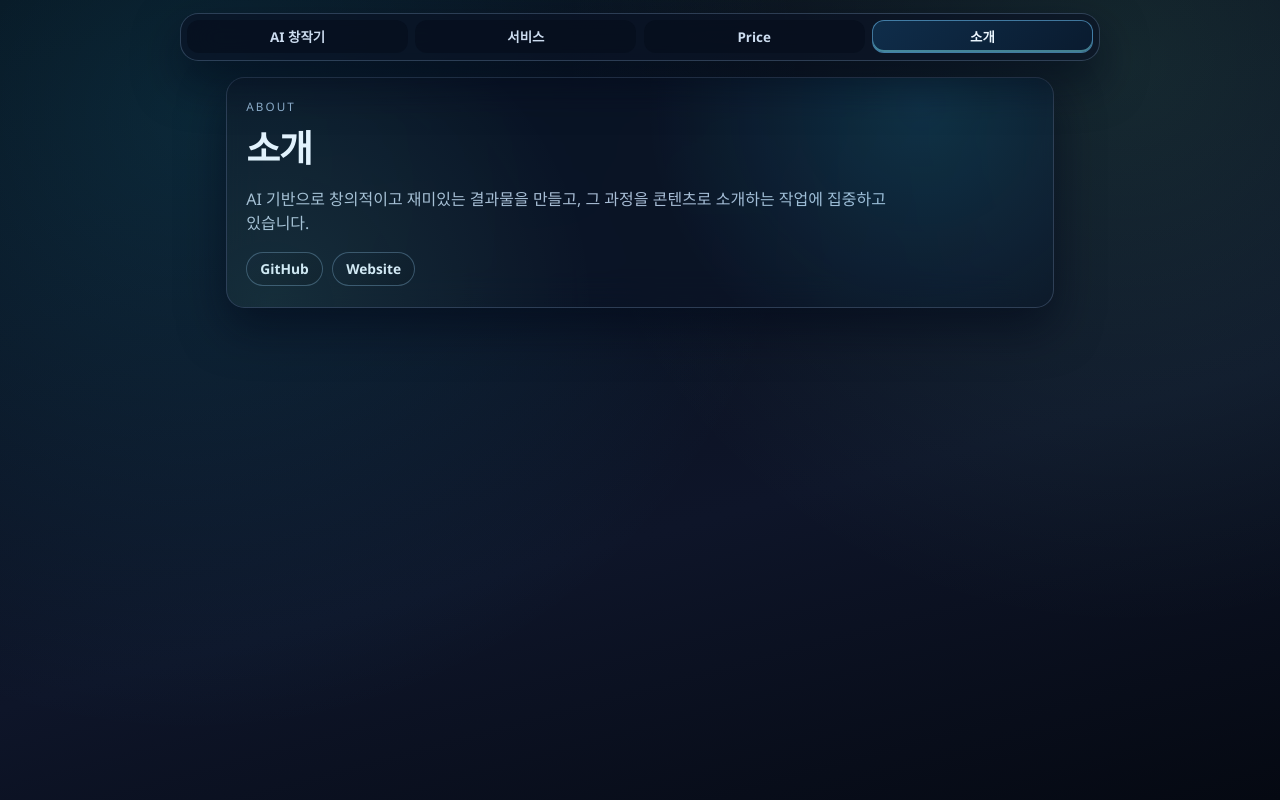
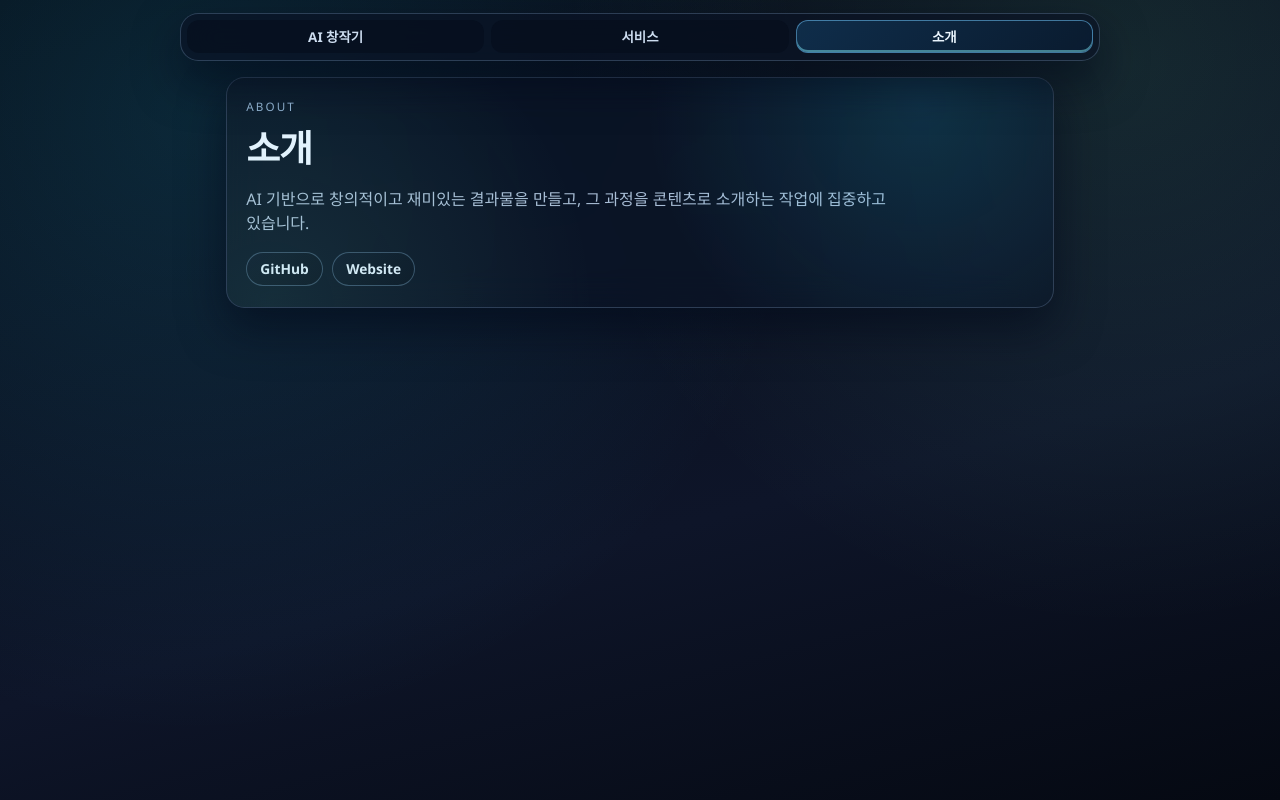
Before and after one commit to jungju/jjgo, a SvelteKit app: page /about in a window 1280 px wide. Built offline with nearby package versions, Linux system fonts and the light colour scheme.

Commit message:
feat: remove price tab from top navigation

```diff
--- a/src/routes/+layout.svelte
+++ b/src/routes/+layout.svelte
@@ -4,7 +4,7 @@
 	import '../app.css';
 
 	type NavItem = {
-		id: 'devlog' | 'services' | 'price' | 'about';
+		id: 'devlog' | 'services' | 'about';
 		label: string;
 		href: string;
 	};
@@ -12,7 +12,6 @@
 	const navItems: NavItem[] = [
 		{ id: 'devlog', label: 'AI 창작기', href: `${base}/` },
 		{ id: 'services', label: '서비스', href: `${base}/services` },
-		{ id: 'price', label: 'Price', href: `${base}/price` },
 		{ id: 'about', label: '소개', href: `${base}/about` }
 	];
 
@@ -34,9 +33,6 @@
 		}
 		if (itemId === 'services') {
 			return serviceRoutePrefixes.some((prefix) => matchesRoute(routePath, prefix));
-		}
-		if (itemId === 'price') {
-			return routePath === '/price';
 		}
 		return routePath === '/about';
 	};
```
